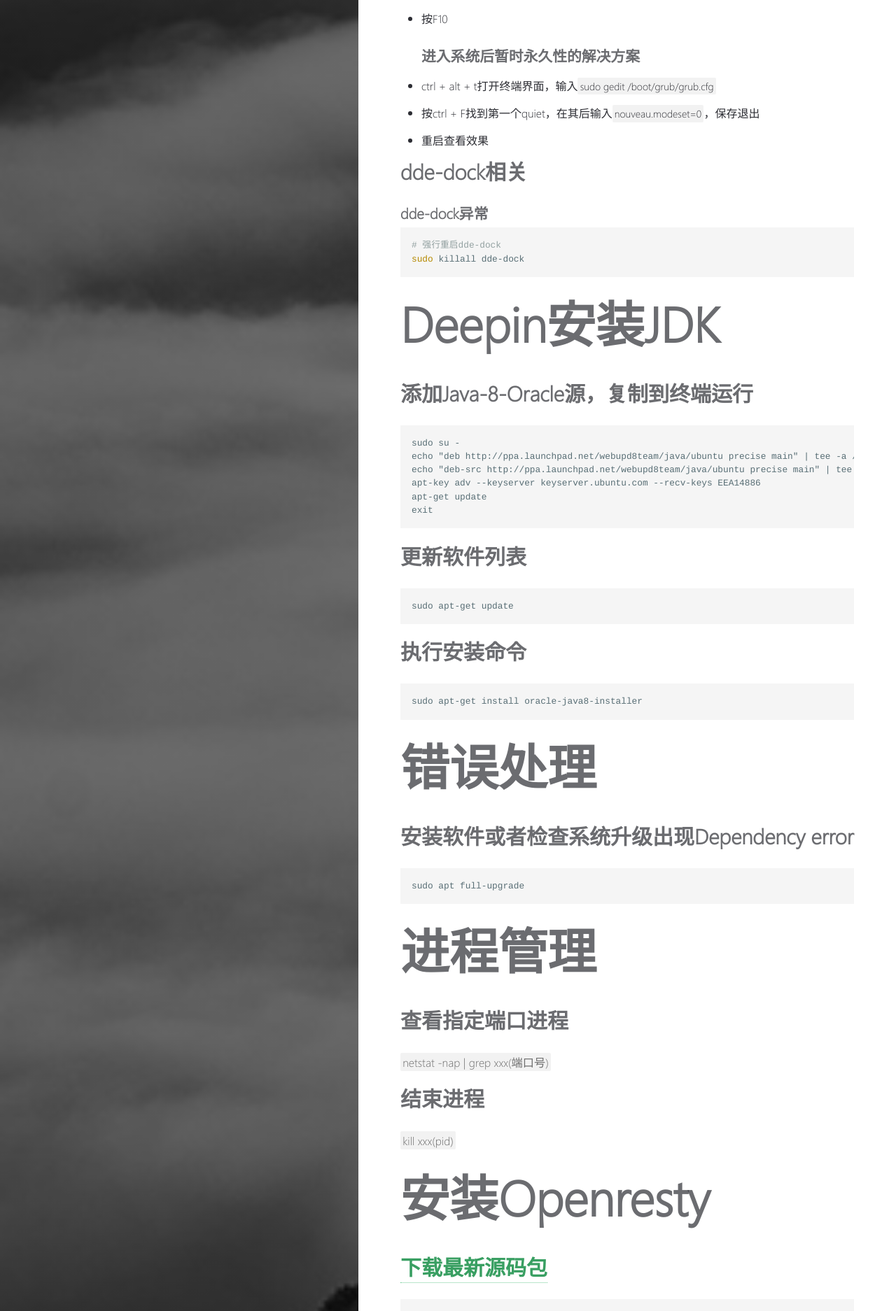
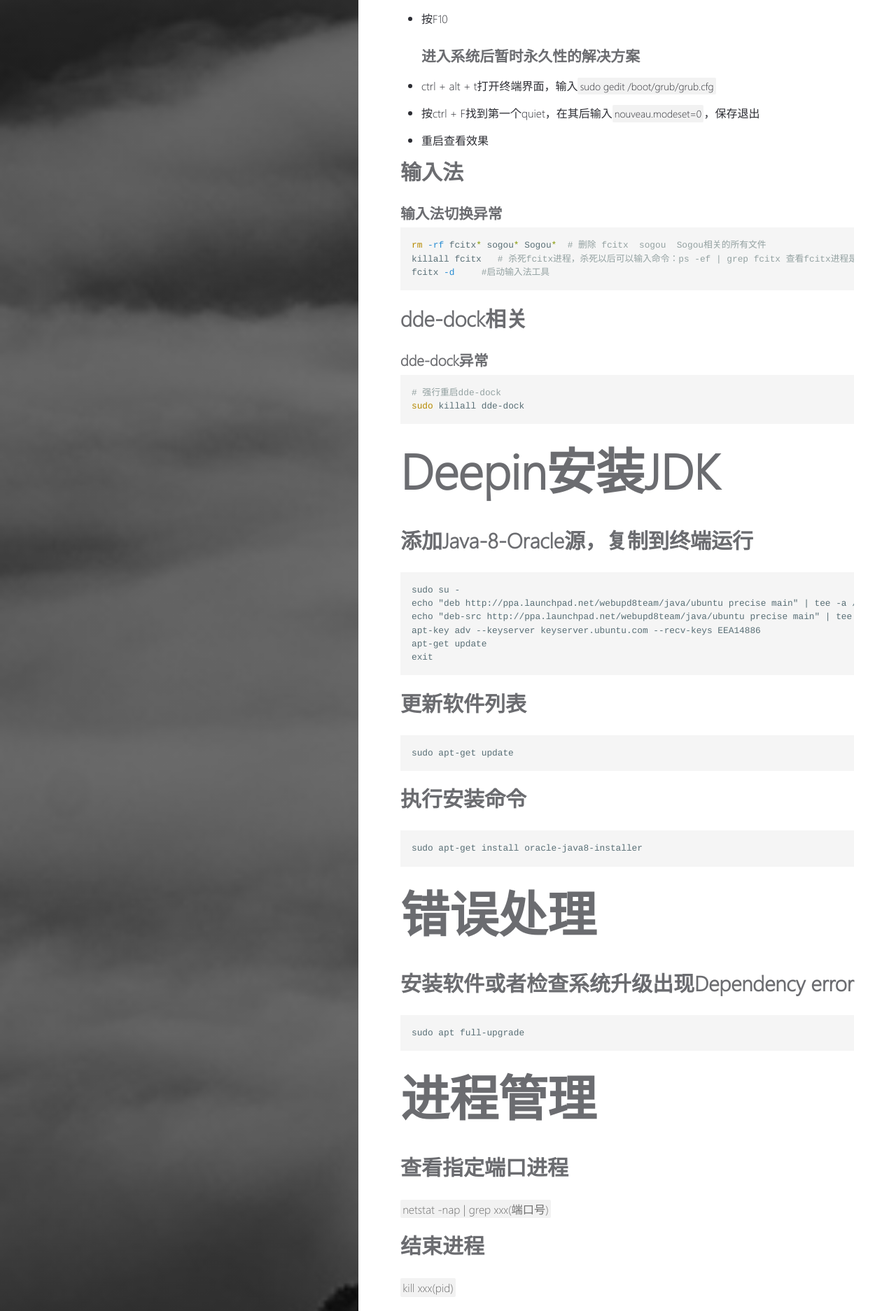
Before and after one commit to nandem/nandem.github.io, a Jekyll site: the page built from _posts/2020-05-04-Deepin.md, in a window 1280 px wide. Shown: the part 468-2342 px from the top of the page at 70% size. Built offline with Jekyll 4.4.1, drawn with Linux system fonts in a browser that asks for light colours; some of the changed text lies outside the part shown.

Commit message:
Update 2020-05-04-Deepin.md

````diff
--- a/_posts/2020-05-04-Deepin.md
+++ b/_posts/2020-05-04-Deepin.md
@@ -19,6 +19,14 @@ tags:
 - ctrl + alt + t打开终端界面，输入`sudo gedit /boot/grub/grub.cfg`
 - 按ctrl + F找到第一个quiet，在其后输入`nouveau.modeset=0`，保存退出
 - 重启查看效果
+
+## 输入法
+### 输入法切换异常
+```bash
+rm -rf fcitx* sogou* Sogou*  # 删除 fcitx  sogou  Sogou相关的所有文件
+killall fcitx   # 杀死fcitx进程，杀死以后可以输入命令：ps -ef | grep fcitx 查看fcitx进程是否存在。
+fcitx -d     #启动输入法工具
+```
 
 ## dde-dock相关
 ### dde-dock异常
````
